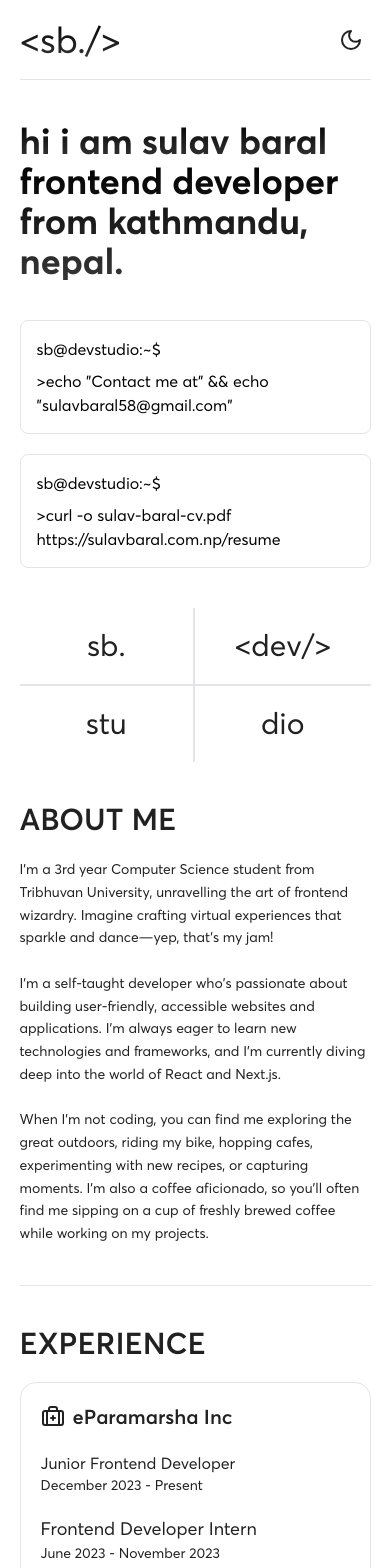
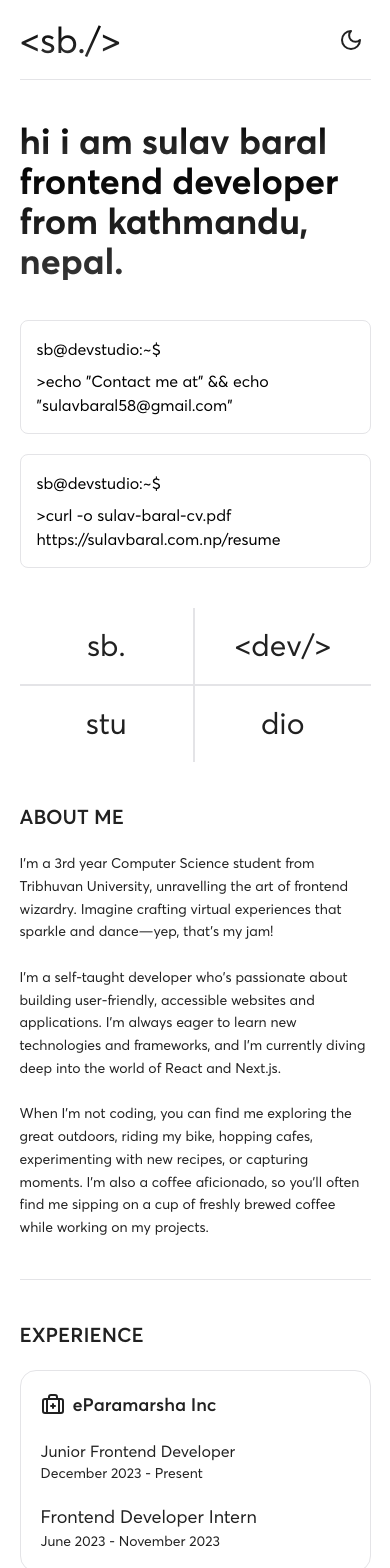
Before and after one commit to tyzrex/minimal-portfolio, a Next.js app: page / in a window 390 px wide. Shown: the top 1568 px of the page. Built offline with nearby package versions, Linux system fonts and the light colour scheme.

Commit message:
style change for section header on smaller screens

```diff
--- a/src/app/globals.css
+++ b/src/app/globals.css
@@ -104,7 +104,7 @@ body {
   }
 
   .section-title-typography {
-    @apply text-3xl md:text-4xl xl:text-[45px] uppercase averta-semibold mb-5 md:mb-10;
+    @apply text-[20px] sm:text-2xl md:text-4xl xl:text-[45px] uppercase averta-semibold mb-5 md:mb-10;
   }
 
   .section-p-typography {
@@ -112,7 +112,7 @@ body {
   }
 
   .sub-section-title-typography {
-    @apply text-xl md:text-2xl xl:text-3xl averta-semibold
+    @apply text-lg md:text-2xl xl:text-3xl averta-semibold
     mb-5;
   }
 }
```
